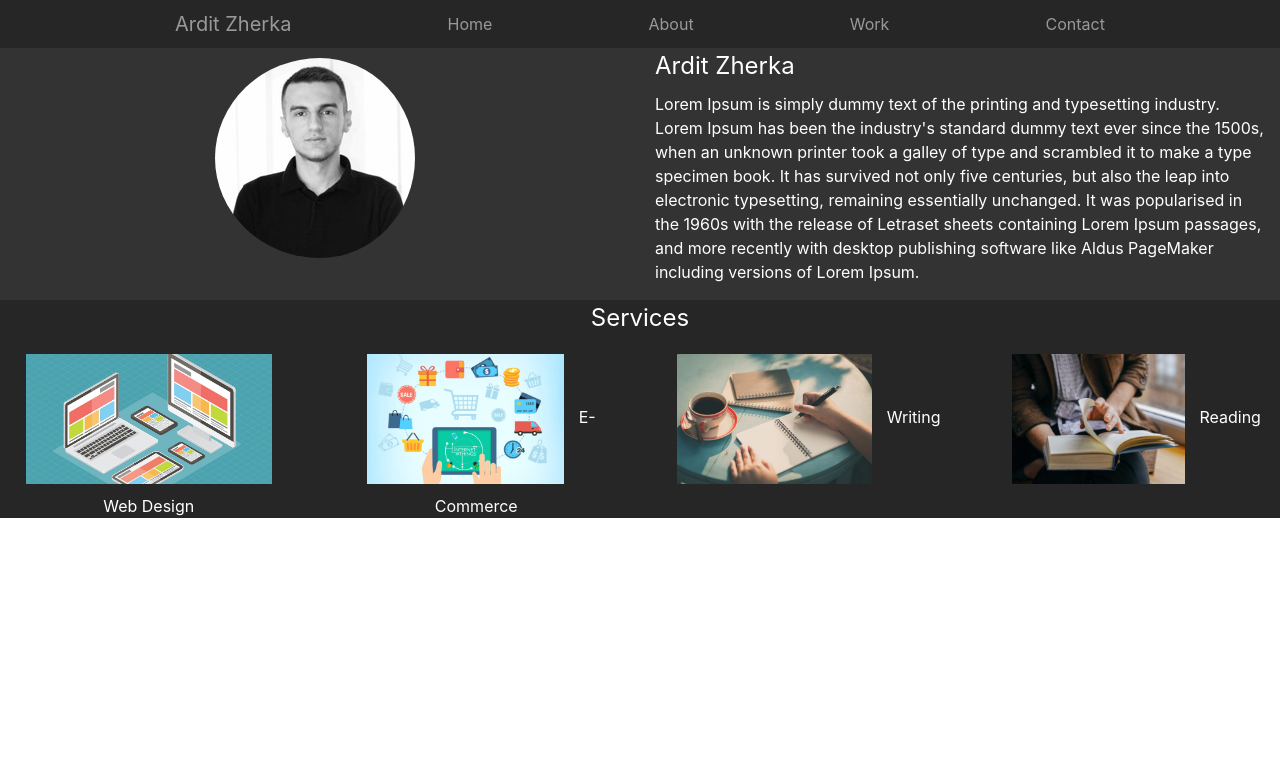
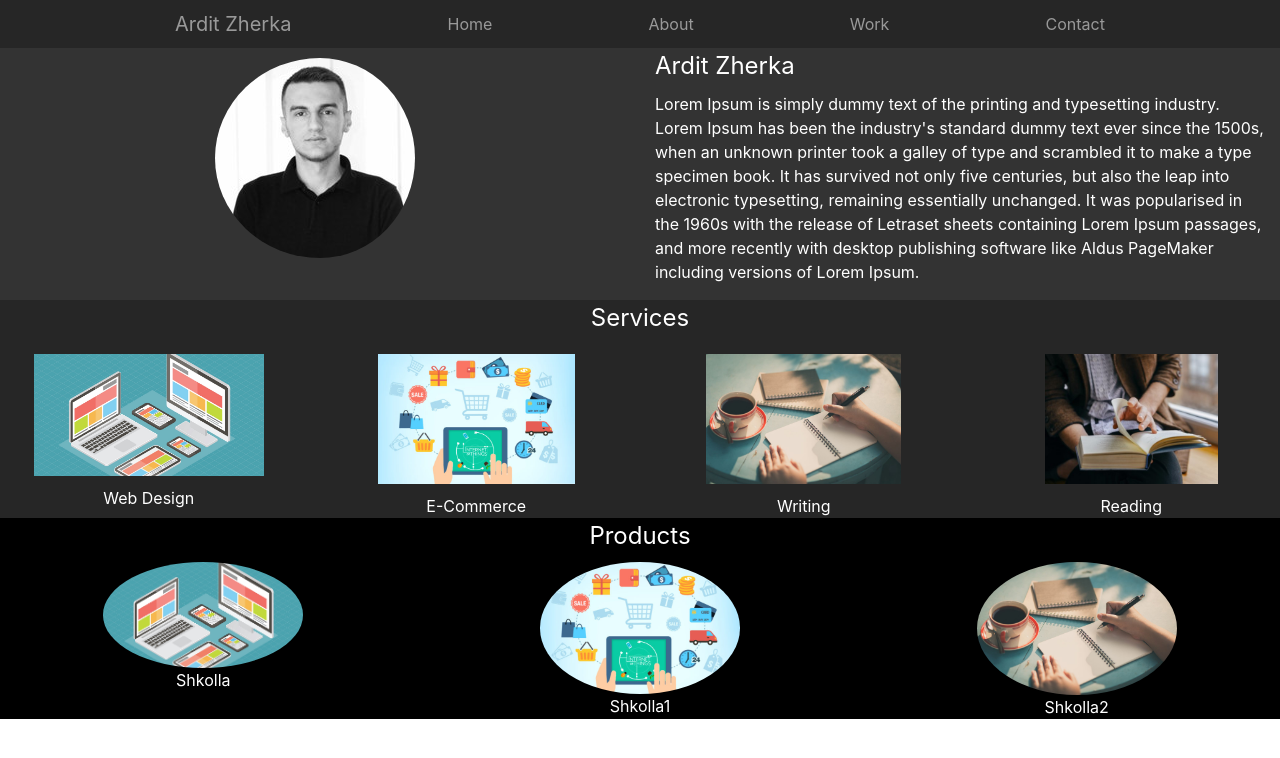
Before and after one commit to arditzherka/arditzh-techstitution, a plain HTML site: page index.html in a window 1280 px wide. Drawn offline with nearby package versions, Linux system fonts and the light colour scheme.

Commit message:
add projects and products

```diff
--- a/css/main.css
+++ b/css/main.css
@@ -102,5 +102,6 @@
 }
 .service-photo{
   max-height: 150px;
+  max-width: 250px;
   padding: 10px;
 }
--- a/index.html
+++ b/index.html
@@ -34,20 +34,37 @@
 	<div class="row second-panel">
 		<legend>Services</legend>
 		<div class="col-md-3">
-			<img  class="service-photo" src="./img/webdesign.jpg" alt="">
+			<img  class="service-photo" src="./img/webdesign.jpg" alt=""><br>
 			<span>Web Design</span>
 		</div>
 		<div class="col-md-3">
-			<img  class="service-photo" src="./img/ecommerce.jpg" alt="">
+			<img  class="service-photo" src="./img/ecommerce.jpg" alt=""><br>
 			<span>E-Commerce</span>
 		</div>
 		<div class="col-md-3">
-			<img  class="service-photo" src="./img/writing.jpg" alt="">
+			<img  class="service-photo" src="./img/writing.jpg" alt=""><br>
 			<span>Writing</span>
 		</div>
 		<div class="col-md-3">
-			<img  class="service-photo" src="./img/reading.jpg" alt="">
+			<img  class="service-photo" src="./img/reading.jpg" alt=""><br>
 			<span>Reading</span>
+		</div>
+	</div>
+	<div class="row" style="text-align: center;background-color:black;color:white">
+
+		<legend>Products</legend>
+
+		<div class="col-md-4">
+			<img src="./img/webdesign.jpg" style="width: 200px;border-radius: 50%" alt=""><br>
+			<span>Shkolla</span>
+		</div>
+		<div class="col-md-4">
+			<img src="./img/ecommerce.jpg" style="width: 200px;border-radius: 50%" alt=""><br>
+			<span>Shkolla1</span>
+		</div>
+		<div class="col-md-4">
+			<img src="./img/writing.jpg" style="width: 200px;border-radius: 50%" alt=""><br>
+			<span>Shkolla2</span>
 		</div>
 	</div>
 
```
